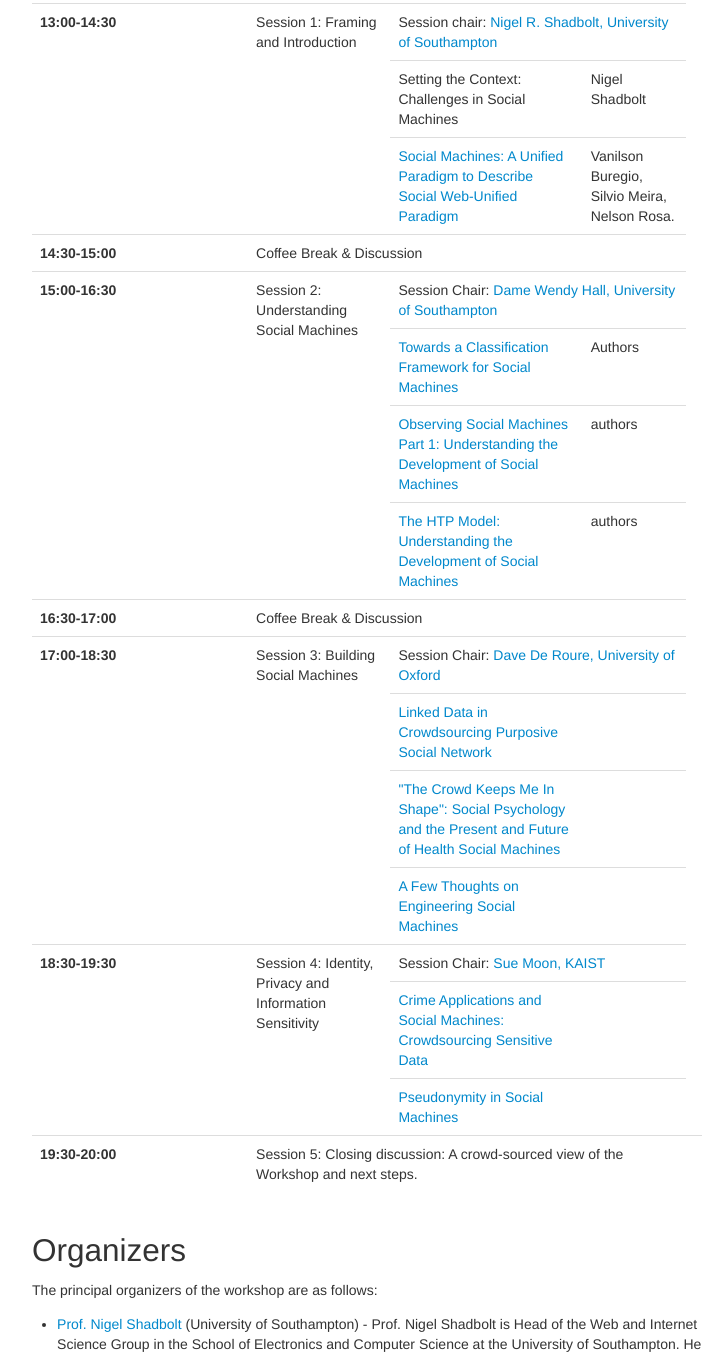
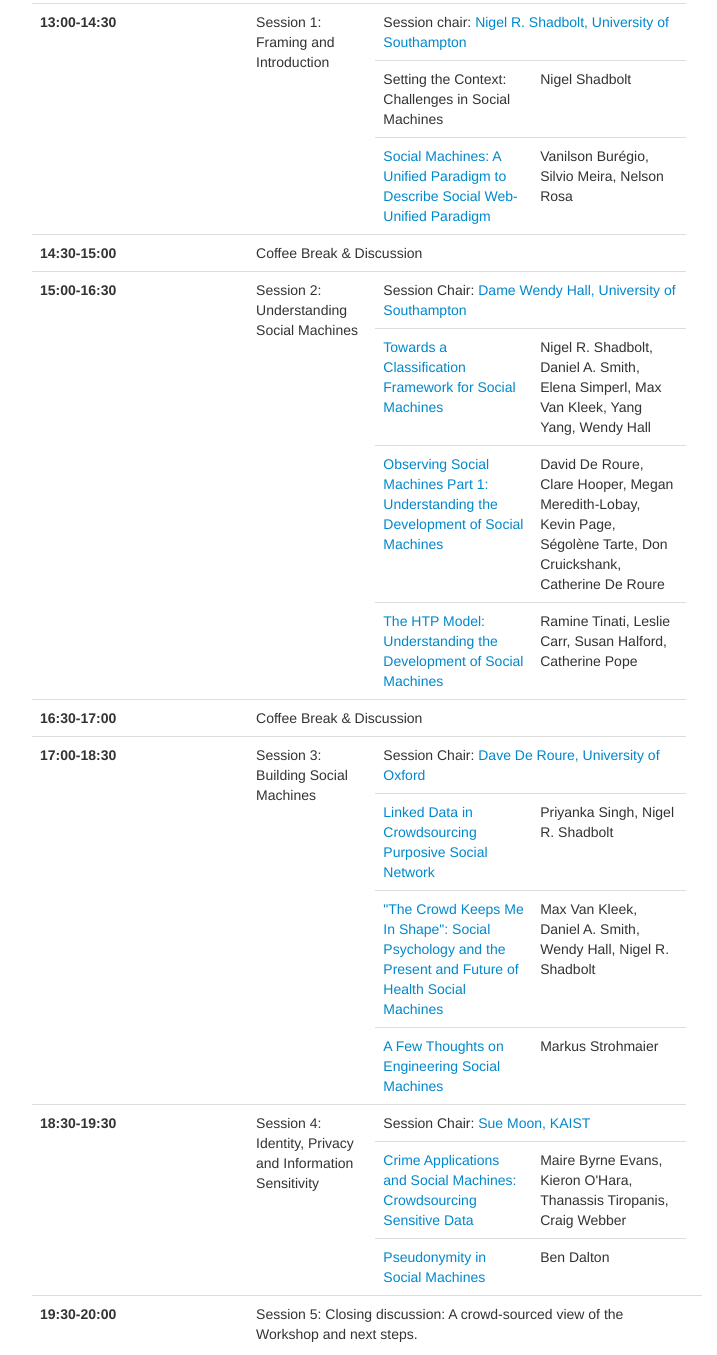
Before and after one commit to electronicmax/sociam, a plain HTML site: page www2013/index.html in a window 1280 px wide. Shown: the part 1735-3090 px from the top of the page, without its empty margins (199-916 px from the left). Drawn offline with Linux system fonts and the light colour scheme.

Commit message:
Added authors and links to papers

```diff
--- a/www2013/index.html
+++ b/www2013/index.html
@@ -73,24 +73,24 @@
 			<tr><td class="time">13:00</td><td colspan="3">Workshop begins!</td></tr>
 			<tr><td class="time" rowspan="3">13:00-14:30</td><td rowspan="3">Session 1: Framing and Introduction</td><td class="sessionchair" colspan="2">Session chair: <a href="http://users.ecs.soton.ac.uk/nrs/" target="_new">Nigel R. Shadbolt, University of Southampton</a></td></tr>
 			<tr><td>Setting the Context: Challenges in Social Machines</td><td>Nigel Shadbolt</td></tr>
-			<tr><td><a class="paper" href="">Social Machines: A Unified Paradigm to Describe Social Web-Unified Paradigm</a></td><td>Vanilson Buregio, Silvio Meira, Nelson Rosa.</td></tr>
-                        <tr><td class="time">14:30-15:00</td><td rowspan="1" colspan="2">Coffee Break & Discussion</td><td></td></tr>
+			<tr><td><a class="paper" href="papers/socm2013_submission_5.pdf">Social Machines: A Unified Paradigm to Describe Social Web-Unified Paradigm</a></td><td>Vanilson Bur&eacute;gio, Silvio Meira, Nelson Rosa</td></tr>
+                        <tr><td class="time">14:30-15:00</td><td rowspan="1" colspan="2">Coffee Break &amp; Discussion</td><td></td></tr>
 
 			<tr><td class="time" rowspan="4">15:00-16:30</td><td rowspan="4">Session 2: Understanding Social Machines</td><td class="sessionchair" colspan="2">Session Chair: <a href="http://users.ecs.soton.ac.uk/wh/" target="_new">Dame Wendy Hall, University of Southampton</a></td></tr>
-			<tr><td><a class="paper" href="">Towards a Classification Framework for Social Machines</td><td>Authors</td></tr>
-			<tr><td><a class="paper" href="">Observing Social Machines Part 1: Understanding the Development of Social Machines</td><td>authors</td></tr>
-			<tr><td><a class="paper" href="">The HTP Model: Understanding the Development of Social Machines</td><td>authors</td></tr>
+            <tr><td><a class="paper" href="papers/socm2013_submission_9.pdf">Towards a Classification Framework for Social Machines</a></td><td>Nigel R. Shadbolt, Daniel A. Smith, Elena Simperl, Max Van Kleek, Yang Yang, Wendy Hall</td></tr>
+            <tr><td><a class="paper" href="papers/socm2013_submission_10.pdf">Observing Social Machines Part 1: Understanding the Development of Social Machines</a></td><td>David De Roure, Clare Hooper, Megan Meredith-Lobay, Kevin Page, S&eacute;gol&egrave;ne Tarte, Don Cruickshank, Catherine De Roure</td></tr>
+            <tr><td><a class="paper" href="papers/socm2013_submission_6.pdf">The HTP Model: Understanding the Development of Social Machines</a></td><td>Ramine Tinati, Leslie Carr, Susan Halford, Catherine Pope</td></tr>
 
-			<tr><td class="time">16:30-17:00</td><td colspan="3">Coffee Break & Discussion</td></tr>
+			<tr><td class="time">16:30-17:00</td><td colspan="3">Coffee Break &amp; Discussion</td></tr>
 
 			<tr><td class="time" rowspan="4">17:00-18:30</td><td rowspan="4">Session 3: Building Social Machines</td><td class="sessionchair" colspan="2">Session Chair: <a href="http://www.oerc.ox.ac.uk/people/dder" target="_new">Dave De Roure, University of Oxford</a></td></tr>
-			<tr><td><a class="paper" href="">Linked Data in Crowdsourcing Purposive Social Network</a></td><td></td></tr>
-			<tr><td><a class="paper" href="">"The Crowd Keeps Me In Shape": Social Psychology and the Present and Future of Health Social Machines</a></td><td></td></tr>
-			<tr><td><a class="paper" href="">A Few Thoughts on Engineering Social Machines</a></td><td></td></tr>
+			<tr><td><a class="paper" href="papers/socm2013_submission_2.pdf">Linked Data in Crowdsourcing Purposive Social Network</a></td><td>Priyanka Singh, Nigel R. Shadbolt</td></tr>
+			<tr><td><a class="paper" href="papers/socm2013_submission_4.pdf">"The Crowd Keeps Me In Shape": Social Psychology and the Present and Future of Health Social Machines</a></td><td>Max Van Kleek, Daniel A. Smith, Wendy Hall, Nigel R. Shadbolt</td></tr>
+			<tr><td><a class="paper" href="papers/socm2013_submission_3.pdf">A Few Thoughts on Engineering Social Machines</a></td><td>Markus Strohmaier</td></tr>
 
 			<tr><td class="time" rowspan="3">18:30-19:30</td><td rowspan="3">Session 4: Identity, Privacy and Information Sensitivity</td><td class="sessionchair" colspan="2">Session Chair: <a href="http://an.kaist.ac.kr/~sbmoon/" target="_new">Sue Moon, KAIST</a></td></tr>
-			<tr><td><a class="paper" href="">Crime Applications and Social Machines: Crowdsourcing Sensitive Data</a></td><td></td></tr>
-			<tr><td><a class="paper" href="">Pseudonymity in Social Machines</a></td><td></td></tr>
+			<tr><td><a class="paper" href="papers/socm2013_submission_11.pdf">Crime Applications and Social Machines: Crowdsourcing Sensitive Data</a></td><td>Maire Byrne Evans, Kieron O'Hara, Thanassis Tiropanis, Craig Webber</td></tr>
+			<tr><td><a class="paper" href="papers/socm2013_submission_8.pdf">Pseudonymity in Social Machines</a></td><td>Ben Dalton</td></tr>
 
 			<tr><td class="time">19:30-20:00</td><td colspan="3">Session 5: Closing discussion: A crowd-sourced view of the Workshop and next steps.</td><td></td></tr>
 		  </table>
```
